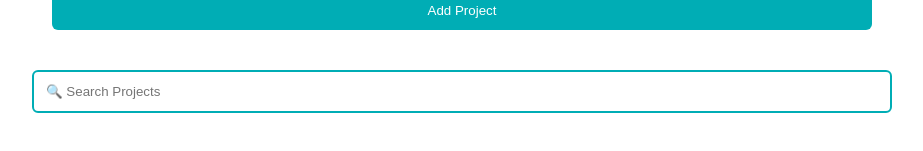
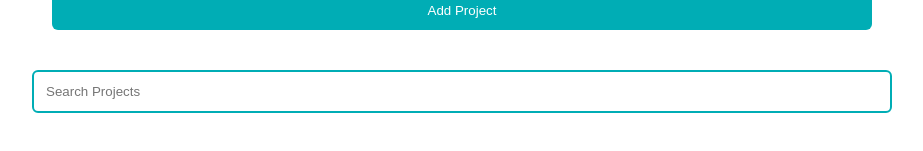
Before and after one commit to MW4NG1/Single-Page-Application, a React (Vite) app: page / in a window 1280 px wide. Shown: the part 249-400 px from the top of the page, without its empty margins (178-1101 px from the left). Built offline with nearby package versions, Linux system fonts and the light colour scheme.

Commit message:
style: update SearchBar placeholder to remove emoji and improve clarity

```diff
--- a/src/components/SearchBar.jsx
+++ b/src/components/SearchBar.jsx
@@ -4,7 +4,7 @@ function SearchBar({ searchTerm, setSearchTerm }) {
     <input
       className="search-input"
       type="text"
-      placeholder="🔍 Search Projects"
+      placeholder="Search Projects"
       value={searchTerm}
       onChange={(event) => setSearchTerm(event.target.value)}
     />
```
